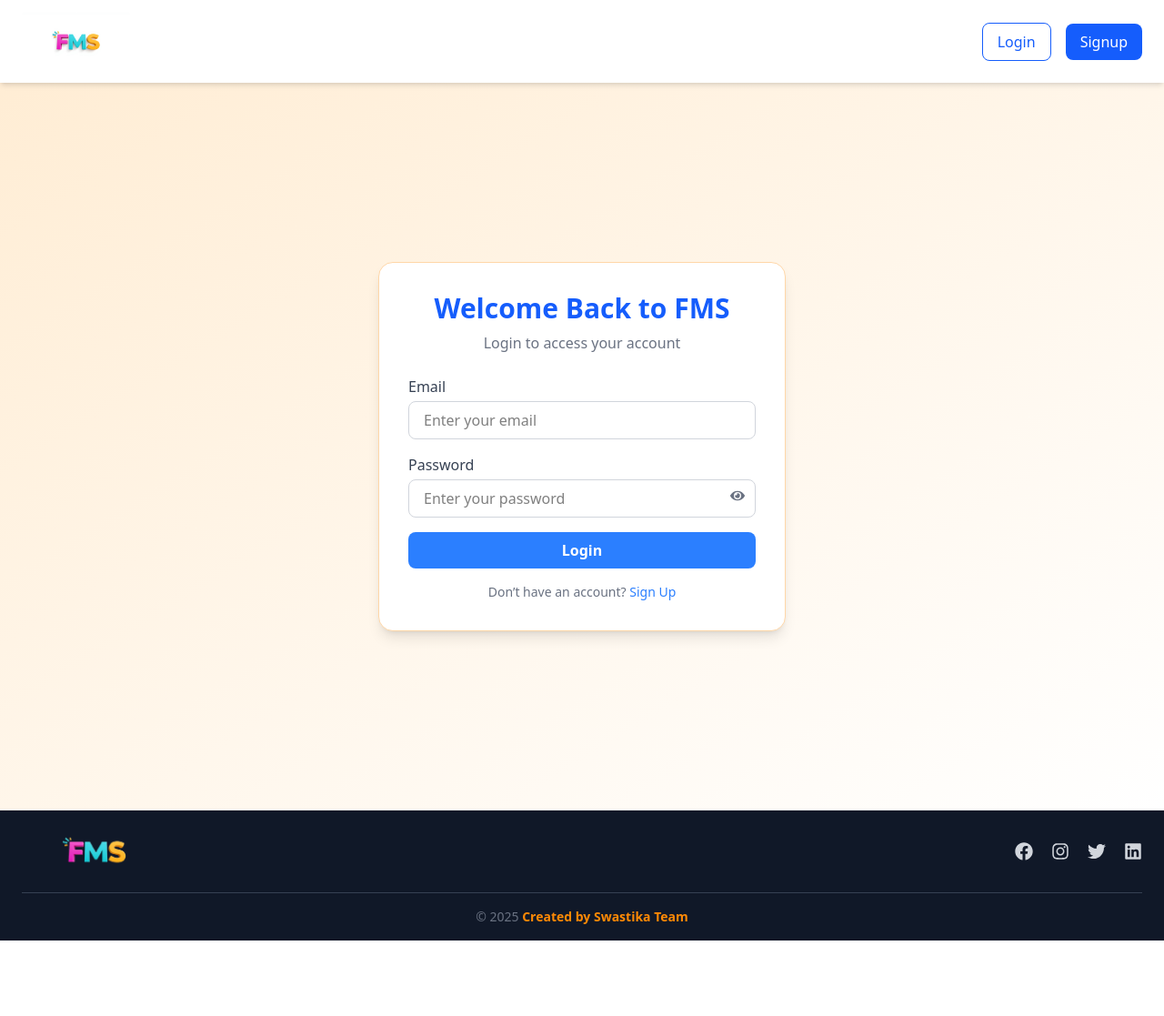
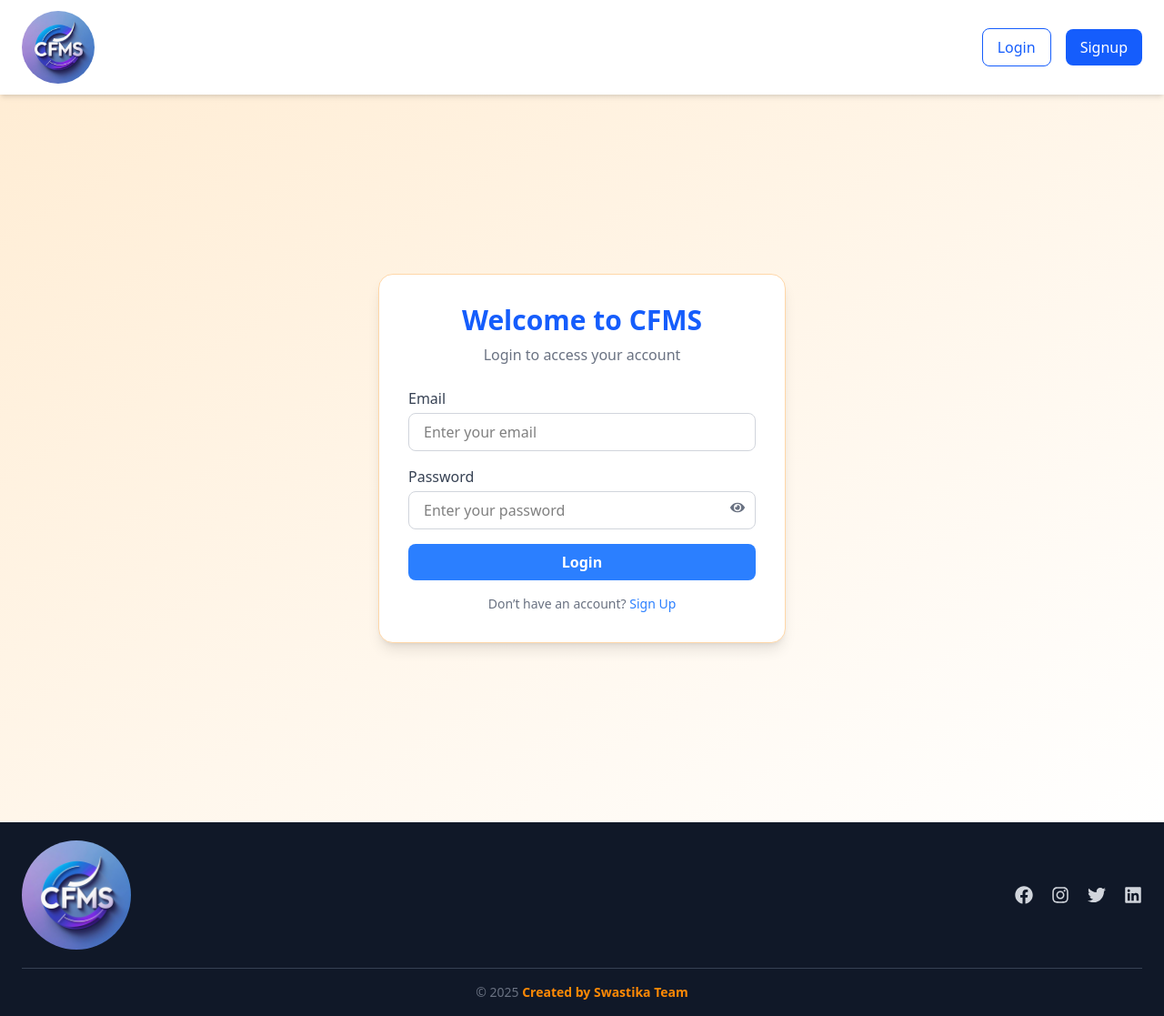
Before and after one commit to NarayanReddy1702/FMS_Frontend, a React (Vite) app: page /login in a window 1280 px wide. Shown: the whole page at 91% size. Before the commit the page ends 1034 px from the top, so only its background shows below. Built offline with nearby package versions, Linux system fonts and the light colour scheme.

Commit message:
small changes done

```diff
--- a/index.html
+++ b/index.html
@@ -2,9 +2,9 @@
 <html lang="en">
   <head>
     <meta charset="UTF-8" />
-    <link rel="icon" type="image/png" sizes="512x512" href="/rm_fms.png" />
+    <link rel="icon" type="image/png" sizes="512x512" href="/fms_logo.png" />
     <meta name="viewport" content="width=device-width, initial-scale=1.0" />
-    <title>FMS</title>
+    <title>CFMS</title>
   </head>
   <body>
     <div id="root"></div>
--- a/src/UI/Login.jsx
+++ b/src/UI/Login.jsx
@@ -62,10 +62,10 @@ const handleSubmit = async (e) => {
 };
 
   return (
-     <div className="flex items-center justify-center min-h-screen bg-gradient-to-br px-5 from-orange-100 to-white">
+     <div className="flex items-center justify-center min-h-screen bg-gradient-to-br  px-5 from-orange-100 to-white">
       <div className="bg-white p-8 rounded-2xl shadow-lg w-full max-w-md border border-orange-200">
         <h1 className="text-3xl font-bold text-center text-blue-600 mb-2">
-          Welcome Back to FMS
+          Welcome  to CFMS
         </h1>
         <p className="text-gray-500 text-center mb-6">
           Login to access your account
--- a/src/UI/SignUp.jsx
+++ b/src/UI/SignUp.jsx
@@ -55,10 +55,10 @@ export default function SignUp() {
   };
 
   return (
-    <div className="flex items-center justify-center px-5 min-h-screen bg-gradient-to-br from-orange-100 to-white">
+    <div className="flex items-center justify-center px-5 min-h-screen bg-gradient-to-br  from-orange-100 to-white">
       <div className="bg-white shadow-lg rounded-xl p-8 w-full max-w-md">
         <h2 className="text-3xl font-bold text-center text-blue-500 mb-6">
-          Welcome back to FMS
+          Welcome to CFMS
         </h2>
 
         <p className="text-gray-500 text-center mb-6">Create an new account</p>
--- a/src/UI/StudentRegister.jsx
+++ b/src/UI/StudentRegister.jsx
@@ -66,7 +66,7 @@ export default function StudentRegister() {
     <div className="flex items-center justify-center min-h-screen bg-gradient-to-br  from-orange-50 to-white ">
       <div className="bg-white p-8  rounded-2xl shadow-lg w-full max-w-3xl border border-orange-200 m-6">
         <h1 className="text-3xl font-bold text-center text-blue-600 mb-6">
-          Student Registration - FMS
+          Student Registration - CFMS
         </h1>
 
         <form onSubmit={handleSubmit} className="grid grid-cols-1 md:grid-cols-2 gap-6">
--- a/src/components/Footer.jsx
+++ b/src/components/Footer.jsx
@@ -3,11 +3,11 @@ import { FaFacebook, FaInstagram, FaTwitter, FaLinkedin } from "react-icons/fa";
 
 export default function Footer() {
   return (
-    <footer className="bg-gray-900 text-gray-300  px-6">
+    <footer className="bg-gray-900 text-gray-300  px-6 ">
       <div className="max-w-7xl mx-auto flex flex-col sm:flex-row justify-between items-center gap-6 text-center sm:text-left">
         {/* 🟠 Left Section - Logo */}
-        <div className="text-3xl font-extrabold text-orange-500 tracking-wide">
-          <img className="w-40 object-cover" src="./rm_fms.png" alt="" />
+        <div className="text-3xl my-5 font-extrabold rounded-full overflow-hidden text-orange-500 tracking-wide">
+          <img className="w-30 object-cover" src="./fms_logo.png" alt="" />
         </div>
 
 
--- a/src/components/Nav.jsx
+++ b/src/components/Nav.jsx
@@ -38,9 +38,9 @@ export default function Nav() {
       {/* 🔷 Logo */}
       <div
         onClick={() => navigate("/")}
-        className="text-2xl font-bold text-blue-600 cursor-pointer select-none"
+        className="text-2xl font-bold text-blue-600 rounded-full overflow-hidden cursor-pointer select-none"
       >
-       <img  className="object-cover w-30" src="./fms_logo.jpg" alt="" />
+       <img  className="object-cover w-20" src="./fms_logo.png" alt="" />
       </div>
 
       {/* 🔹 Hamburger Menu (Visible on Mobile) */}
```
Also changed, not shown: public/fms_logo.jpg (deleted), public/fms_logo.png (added).
